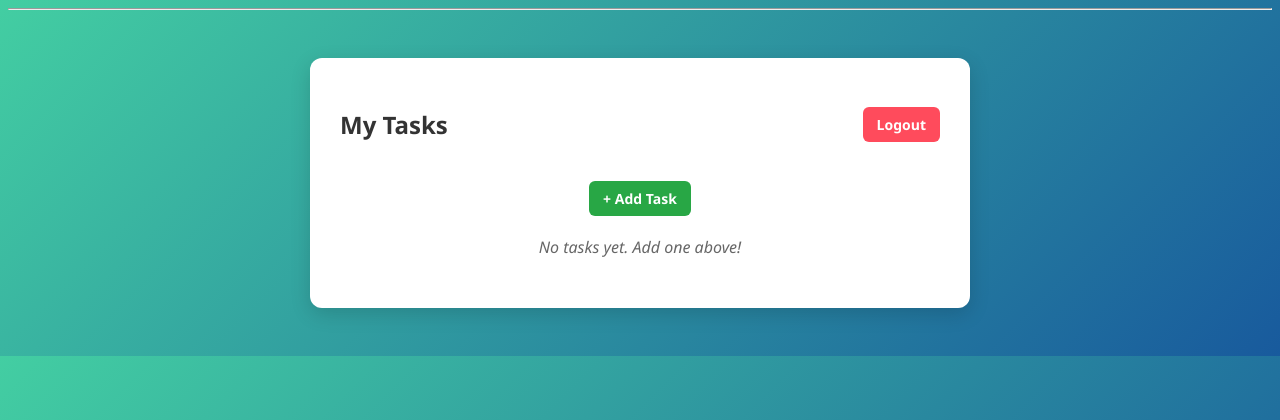
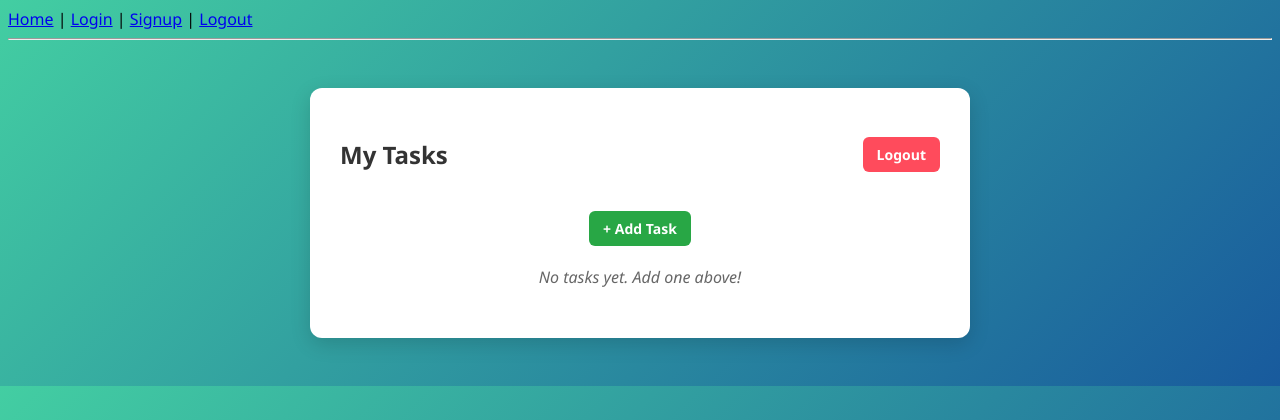
Before and after one commit to Susyesus/To-Do-List, a Django app: page /tasks/ in a window 1280 px wide. Shown: the top 420 px of the page. Run offline with Django 5.2, Linux system fonts and the light colour scheme; the visitor is signed in with stand-in values (Sample User, id 1); data that the repository does not hold is empty; parts of the project's set-up code (start-up, migrations or seed data) failed here and were passed over.

```diff
--- a/to_do_list/templates/base.html
+++ b/to_do_list/templates/base.html
@@ -8,7 +8,12 @@
   {% block extra_css %}{% endblock %}
 </head>
 <body>
-
+  <nav>
+    <a href="/">Home</a> |
+    <a href="/users/login/">Login</a> |
+    <a href="/users/signup/">Signup</a> |
+    <a href="/users/logout/">Logout</a>
+  </nav>
   <hr>
 
   {% block content %}{% endblock %}
--- a/to_do_list/templates/tasks/task_list.html
+++ b/to_do_list/templates/tasks/task_list.html
@@ -8,7 +8,7 @@
   <div class="task-card">
     <div class="task-header">
       <h2>My Tasks</h2>
-      <a href="{% url 'logout' %}" class="btn logout-btn">Logout</a>
+      <a href="{% url 'login' %}" class="btn logout-btn">Logout</a>
     </div>
 
     <a href="{% url 'add_task' %}" class="btn add-btn">+ Add Task</a>
--- a/to_do_list/users/urls.py
+++ b/to_do_list/users/urls.py
@@ -1,9 +1,9 @@
 from django.urls import path
-from django.contrib.auth.views import LogoutView
+from django.contrib.auth import views as auth_views
 from . import views
 
 urlpatterns = [
     path("signup/", views.signup_view, name="signup"),
-    path("login/", views.login_view, name="login"),
-    path("logout/", LogoutView.as_view(), name="logout"),
+    path("login/", auth_views.LoginView.as_view(template_name="users/login.html"), name="login"),
+    path("logout/", auth_views.LogoutView.as_view(next_page="login"), name="logout"),
 ]
```
